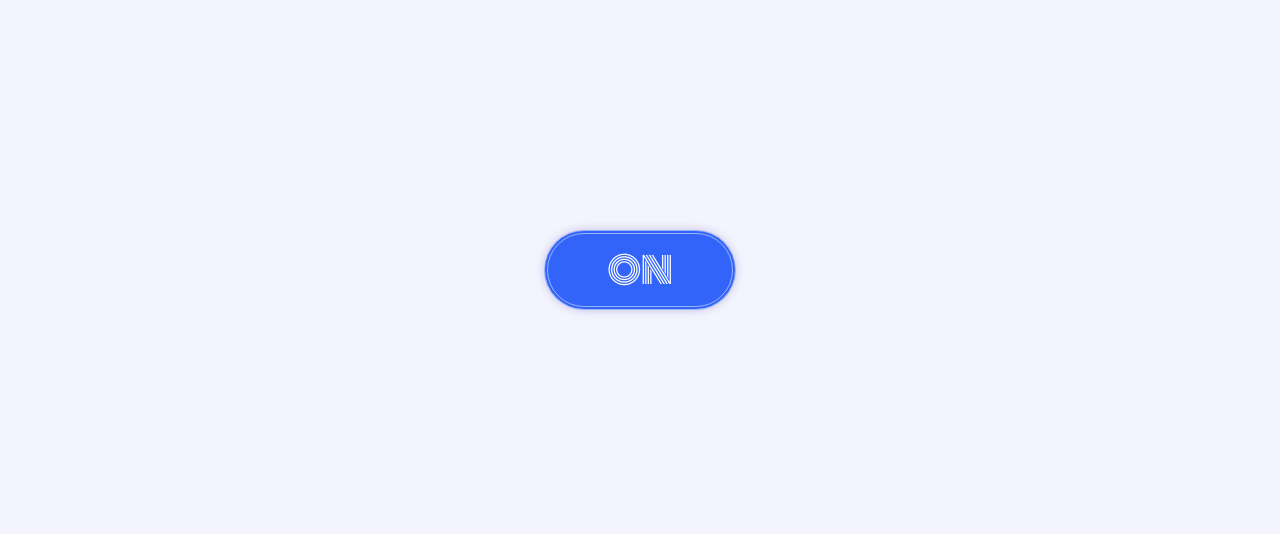
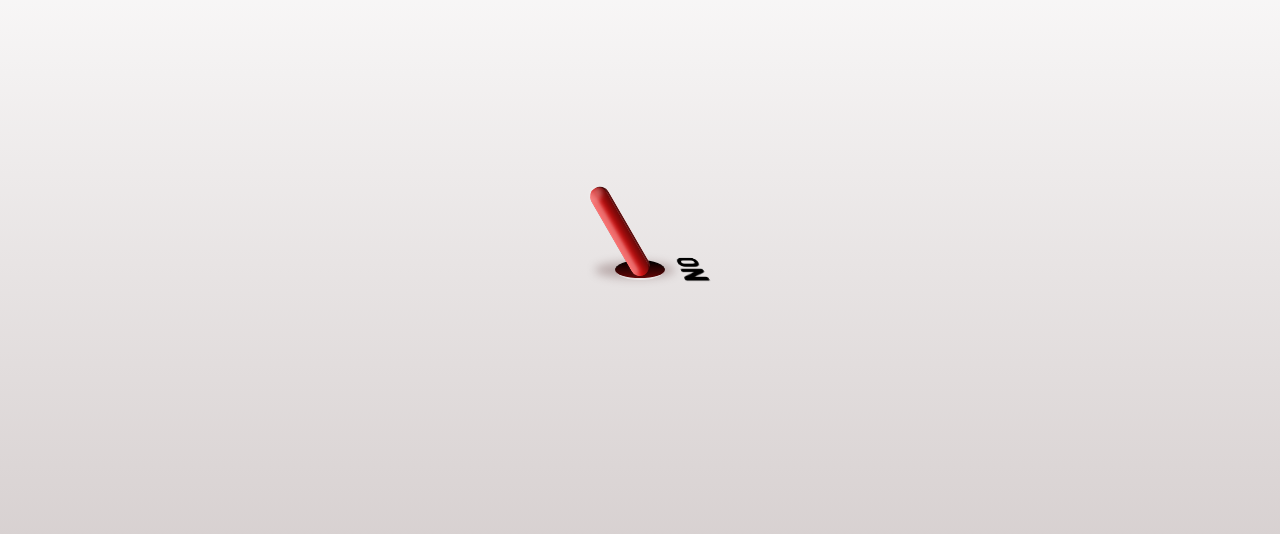
Before and after one commit to YusukeNakaya/oneui, a plain HTML site: page ui/toggle_switch/index.html in a window 1280 px wide. Shown: the part 130-664 px from the top of the page. Drawn offline with Linux system fonts and the light colour scheme.

Commit message:
Toggle Switch

```diff
--- a/ui/first/scss/first.scss
+++ b/ui/first/scss/first.scss
@@ -1,8 +1,9 @@
 @charset "utf-8";
 
-@import url(https://fonts.googleapis.com/css?family=Monoton);
+@import url(https://fonts.googleapis.com/css?family=Dosis:800);
 
 $transition: 500ms;
+$delay: 100ms;
 
 body {
   background: rgba(200, 200, 255, 0.2);
@@ -10,19 +11,18 @@ body {
 #ui {
   height: 10%;
   color: #fff;
-  font-size: 36px;
-  font-family: 'Monoton', cursive;
+  font-size: 40px;
+  font-family: 'Dosis', sans-serif;
   transition: $transition;
+  transition-timing-function: ease-in-out;
   min-width: 100px;
   min-height: 80px;
   overflow: hidden;
-  box-shadow: 0 0 10px rgba(0, 0, 100, 0.2);
 
   &.on {
-    width: 15%;
+    width: 110px;
     background: rgba(50, 100, 250, 1);
     border-radius: 100px;
-    border: 4px double rgba(255, 255, 255, 0.5);
 
     &:before {
       content: "OFF";
@@ -31,6 +31,7 @@ body {
       top: 50%;
       transform: translate(-500%, -50%);
       transition: $transition;
+      transition-delay: $delay;
     }
     &:after {
       content: "ON";
@@ -39,13 +40,13 @@ body {
       top: 50%;
       transform: translate(-50%, -50%);
       transition: $transition;
+      transition-delay: $delay;
     }
   }
   &.off {
-    width: 35%;
+    width: 350px;
     background: rgba(0, 0, 100, 1);
     border-radius: 8px;
-    border: 1px double rgba(255, 255, 255, 0);
 
     &:before {
       content: "OFF";
@@ -54,6 +55,7 @@ body {
       top: 50%;
       transform: translate(-50%, -50%);
       transition: $transition;
+      transition-delay: $delay;
     }
     &:after {
       content: "ON";
@@ -62,6 +64,7 @@ body {
       top: 50%;
       transform: translate(500%, -50%);
       transition: $transition;
+      transition-delay: $delay;
     }
   }
 }
--- a/ui/first/index.html
+++ b/ui/toggle_switch/index.html
@@ -2,12 +2,12 @@
 <html lang="ja">
 <head>
 <meta charset="utf-8">
-<title>first｜いちにちいちUI</title>
+<title>Toggle Switch｜いちにちいちUI</title>
 <link href="/css/style.css" rel="stylesheet" type="text/css" media="all">
-<link href="css/first.css" rel="stylesheet" type="text/css" media="all">
+<link href="css/toggle_switch.css" rel="stylesheet" type="text/css" media="all">
 <script src="/js/share.js"></script>
 </head>
 <body>
-<div id="ui" class="off" data-timing="3000"></div>
+<div id="ui" class="off" data-timing="2000"><div></div></div>
 </body>
 </html>
--- /dev/null
+++ b/ui/toggle_switch/scss/toggle_switch.scss
@@ -0,0 +1,122 @@
+@charset "utf-8";
+
+@import url(https://fonts.googleapis.com/css?family=Dosis:800);
+
+$transition: 500ms;
+$delay: 100ms;
+
+body {
+  background: rgba(200, 200, 255, 0.2);
+  background: -webkit-gradient(linear, left top, left bottom, color-stop(1.00, #d0c8c8), color-stop(0.00, #fff));
+  background: -webkit-linear-gradient(#fff, #d0c8c8);
+  background: -moz-linear-gradient(#fff, #d0c8c8);
+  background: -o-linear-gradient(#fff, #d0c8c8);
+  background: -ms-linear-gradient(#fff, #d0c8c8);
+  background: linear-gradient(#fff, #d0c8c8);
+}
+#ui {
+  width: 50px;
+  height: 20px;
+  background: #000;
+  border-radius: 100%;
+  background: -moz-linear-gradient(top,  rgba(0,0,0,1) 0%, rgba(109,8,8,1) 100%); /* FF3.6-15 */
+  background: -webkit-linear-gradient(top,  rgba(0,0,0,1) 0%,rgba(109,8,8,1) 100%); /* Chrome10-25,Safari5.1-6 */
+  background: linear-gradient(to bottom,  rgba(0,0,0,1) 0%,rgba(109,8,8,1) 100%); /* W3C, IE10+, FF16+, Chrome26+, Opera12+, Safari7+ */
+  font-family: 'Dosis', sans-serif;
+  font-size: 30px;
+  border-top: 2px solid #000;
+  border-bottom: 2px solid #fff;
+  -webkit-perspective: 100;
+  -moz-perspective: 100;
+  perspective: 100;
+
+  div {
+    position: absolute;
+    left: 50%;
+    top: -86px;
+    width: 20px;
+    height: 100px;
+    margin-left: -10px;
+    background: red;
+    border-radius: 999px;
+    transform-origin: 10px 90px;
+    background: -moz-linear-gradient(left,  rgba(255,117,117,1) 0%, rgba(209,16,16,1) 40%, rgba(135,10,10,1) 81%, rgba(109,8,8,1) 100%); /* FF3.6-15 */
+    background: -webkit-linear-gradient(left,  rgba(255,117,117,1) 0%,rgba(209,16,16,1) 40%,rgba(135,10,10,1) 81%,rgba(109,8,8,1) 100%); /* Chrome10-25,Safari5.1-6 */
+    background: linear-gradient(to right,  rgba(255,117,117,1) 0%,rgba(209,16,16,1) 40%,rgba(135,10,10,1) 81%,rgba(109,8,8,1) 100%); /* W3C, IE10+, FF16+, Chrome26+, Opera12+, Safari7+ */
+    transition: all 400ms cubic-bezier(0.175, 0.885, 0.320, 1.275);
+    border-right: 2px solid rgba(50, 0, 0, 0.8);
+
+    &:before {
+      content: "";
+      position: absolute;
+      top: 10px;
+      left: 3px;
+      width: 4px;
+      height: 85px;
+      border-radius: 999px;
+      background: rgba(255, 255, 255, 0.4);
+      -webkit-filter: blur(2px);
+      -moz-filter: blur(2px);
+      filter: blur(2px);
+    }
+    &:after {
+      content: "";
+      position: absolute;
+      top: 0px;
+      left:0px;
+      width: 15px;
+      height: 12px;
+      border-radius: 100%;
+      background: rgba(255, 255, 255, 0.3);
+      -webkit-filter: blur(2px);
+      -moz-filter: blur(2px);
+      filter: blur(2px);
+      transform: rotate(-30deg);
+    }
+  }
+
+  &:before {
+    content: "";
+    position: absolute;
+    top: 0px;
+    width: 80px;
+    height: 16px;
+    border-radius: 100%;
+    background: rgba(50, 0, 0, 0.25);
+    -webkit-filter: blur(5px);
+    -moz-filter: blur(5px);
+    filter: blur(5px);
+    z-index: 0;
+    transition: all 400ms cubic-bezier(0.175, 0.885, 0.320, 1.275);
+  }
+  &:after {
+    content: "ON";
+    position: absolute;
+    transform: translate(59px, -13px) rotateZ(90deg) rotateY(-46deg);
+    transition: 500ms;
+  }
+
+  &.off {
+    div {
+      transform: rotate(-30deg);
+    }
+    &:before {
+      left: -20px;
+    }
+    &:after {
+      color: black;
+    }
+  }
+  &.on {
+    div {
+      transform: rotate(30deg);
+    }
+    &:before {
+      left: 10px;
+    }
+    &:after {
+      color: red;
+      text-shadow: 0 0 3px orange;
+    }
+  }
+}
```
Also changed, not shown: ui/first/css/first.css, ui/toggle_switch/css/toggle_switch.css (added).
